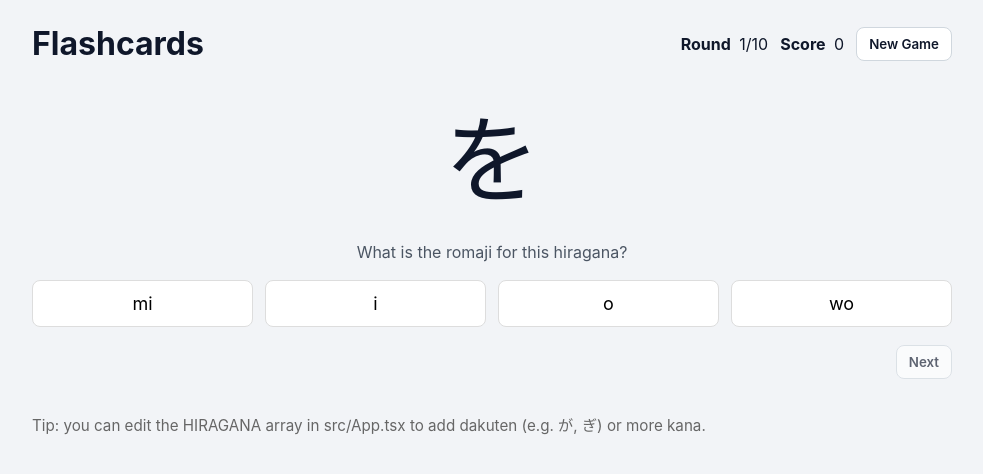
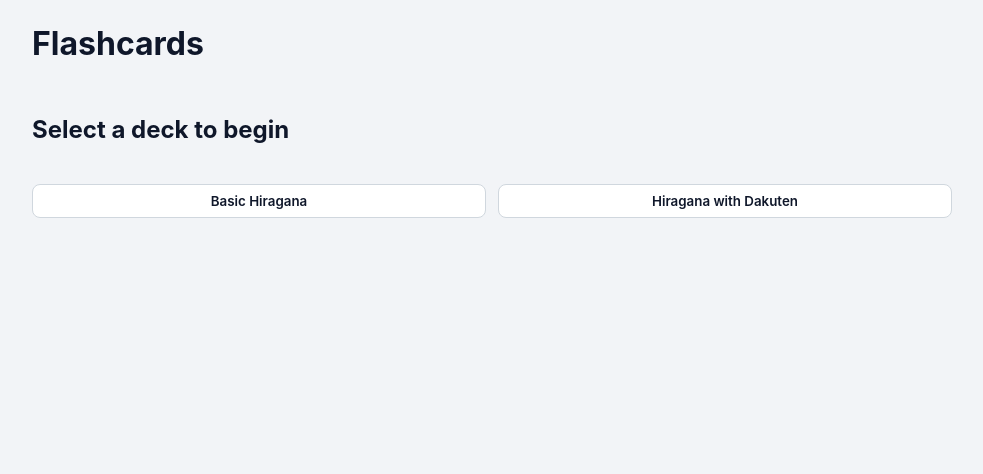
Before and after one commit to evozong/jap-flashcards, a React (Vite) app: page / in a window 1280 px wide. Shown: the top 474 px of the page, without its empty margins (148-1131 px from the left). Built offline with nearby package versions, Linux system fonts and the light colour scheme.

Commit message:
- create 2nd flashcard deck - show "review answers" during quiz - quiz auto-advances to next question after 3s - layout changes

```diff
--- a/src/App.css
+++ b/src/App.css
@@ -16,6 +16,23 @@
 
 .app__title {
   margin: 0;
+}
+
+.deck-picker {
+  display: grid;
+  gap: 16px;
+  margin-top: 24px;
+}
+
+.deck-picker__options {
+  display: grid;
+  grid-template-columns: repeat(auto-fit, minmax(220px, 1fr));
+  gap: 12px;
+}
+
+.deck-picker__button {
+  width: 100%;
+  justify-self: start;
 }
 
 .app__stats {
@@ -102,10 +119,10 @@
 .action-row {
   margin-top: 18px;
   display: flex;
-  justify-content: space-between;
+  flex-direction: column;
+  justify-content: center;
   align-items: center;
-  gap: 16px;
-  flex-wrap: wrap;
+  gap: 12px;
 }
 
 .feedback--correct {
@@ -116,9 +133,20 @@
   color: #b00020;
 }
 
+.feedback {
+  min-height: 24px;
+  text-align: center;
+}
+
+.feedback__placeholder {
+  min-height: 24px;
+}
+
 .actions {
   display: flex;
   gap: 8px;
+  justify-content: center;
+  width: 100%;
 }
 
 .finished {
@@ -133,12 +161,22 @@
   margin-top: 16px;
 }
 
+.review--persistent {
+  margin-top: 32px;
+}
+
 .review__list {
-  padding-left: 20px;
+  padding-left: 0;
+  margin: 0;
+  list-style: none;
 }
 
 .review__item {
   margin: 8px 0;
+}
+
+.review__empty {
+  color: #4b5563;
 }
 
 .review__character {
@@ -146,6 +184,30 @@
   margin-right: 8px;
 }
 
+.review__header {
+  display: flex;
+  align-items: center;
+  gap: 8px;
+  padding: 0;
+  background: none;
+  border: none;
+  cursor: pointer;
+}
+
+.review__header h3 {
+  margin: 0;
+}
+
+.review__arrow {
+  transition: transform 0.15s ease;
+  display: inline-block;
+  font-size: 16px;
+}
+
+.review__arrow--open {
+  transform: rotate(90deg);
+}
+
 .footer {
   margin-top: 36px;
   color: #666666;
--- a/src/App.tsx
+++ b/src/App.tsx
@@ -6,7 +6,6 @@ type Card = {
   romaji: string;
 };
 
-// A compact (but useful) set of hiragana. Add more if you like.
 const HIRAGANA: Card[] = [
   { hiragana: "あ", romaji: "a" },
   { hiragana: "い", romaji: "i" },
@@ -56,6 +55,47 @@ const HIRAGANA: Card[] = [
   { hiragana: "ん", romaji: "n" }
 ];
 
+const DAKUTEN: Card[] = [
+  { hiragana: "が", romaji: "ga" },
+  { hiragana: "ぎ", romaji: "gi" },
+  { hiragana: "ぐ", romaji: "gu" },
+  { hiragana: "げ", romaji: "ge" },
+  { hiragana: "ご", romaji: "go" },
+  { hiragana: "ざ", romaji: "za" },
+  { hiragana: "じ", romaji: "ji" },
+  { hiragana: "ず", romaji: "zu" },
+  { hiragana: "ぜ", romaji: "ze" },
+  { hiragana: "ぞ", romaji: "zo" },
+  { hiragana: "だ", romaji: "da" },
+  { hiragana: "ぢ", romaji: "ji (di)" },
+  { hiragana: "づ", romaji: "zu (du)" },
+  { hiragana: "で", romaji: "de" },
+  { hiragana: "ど", romaji: "do" },
+  { hiragana: "ば", romaji: "ba" },
+  { hiragana: "び", romaji: "bi" },
+  { hiragana: "ぶ", romaji: "bu" },
+  { hiragana: "べ", romaji: "be" },
+  { hiragana: "ぼ", romaji: "bo" },
+  { hiragana: "ぱ", romaji: "pa" },
+  { hiragana: "ぴ", romaji: "pi" },
+  { hiragana: "ぷ", romaji: "pu" },
+  { hiragana: "ぺ", romaji: "pe" },
+  { hiragana: "ぽ", romaji: "po" },
+];
+
+const DAKUTEN_WITH_BASIC = [...HIRAGANA, ...DAKUTEN];
+
+const DECKS = {
+  basic: {
+    label: "Basic Hiragana",
+    cards: HIRAGANA,
+  },
+  dakuten: {
+    label: "Hiragana with Dakuten",
+    cards: DAKUTEN_WITH_BASIC,
+  },
+};
+
 function shuffle<T>(arr: T[]): T[] {
   const a = arr.slice();
   for (let i = a.length - 1; i > 0; i--) {
@@ -81,27 +121,44 @@ function App() {
   const ROUND_SIZE = 10;
 
   // prepare a deck for the round (10 unique cards)
-  const [deck, setDeck] = useState<Card[]>(() => pickN(HIRAGANA, ROUND_SIZE));
+  const [activeDeckKey, setActiveDeckKey] = useState<keyof typeof DECKS | null>(null);
+  const [deck, setDeck] = useState<Card[]>([]);
   const [index, setIndex] = useState(0);
   const [score, setScore] = useState(0);
   const [selected, setSelected] = useState<string | null>(null);
   const [showAnswer, setShowAnswer] = useState(false);
   const [history, setHistory] = useState<{ card: Card; chosen: string; correct: boolean }[]>([]);
+  const [reviewOpen, setReviewOpen] = useState(false);
+  const [countdown, setCountdown] = useState<number | null>(null);
 
-  // regenerate deck when user clicks 'New Game'
-  const newGame = () => {
-    setDeck(pickN(HIRAGANA, ROUND_SIZE));
+  const startGame = (deckKey: keyof typeof DECKS) => {
+    setActiveDeckKey(deckKey);
+    setDeck(pickN(DECKS[deckKey].cards, ROUND_SIZE));
     setIndex(0);
     setScore(0);
     setSelected(null);
     setShowAnswer(false);
     setHistory([]);
+    setReviewOpen(false);
+    setCountdown(null);
+  };
+
+  const newGame = () => {
+    setActiveDeckKey(null);
+    setDeck([]);
+    setIndex(0);
+    setScore(0);
+    setSelected(null);
+    setShowAnswer(false);
+    setHistory([]);
+    setReviewOpen(false);
+    setCountdown(null);
   };
 
   const current = deck[index];
 
   // memoize choices for current card so they don't change while user decides
-  const choices = useMemo(() => (current ? makeChoices(HIRAGANA, current) : []), [current]);
+  const choices = useMemo(() => (current && activeDeckKey ? makeChoices(DECKS[activeDeckKey].cards, current) : []), [activeDeckKey, current]);
 
   const handleChoose = (choice: string) => {
     if (showAnswer) return; // prevent re-selection
@@ -116,6 +173,7 @@ function App() {
     setSelected(null);
     setShowAnswer(false);
     setIndex((i) => i + 1);
+    setCountdown(null);
   };
 
   const isFinished = index >= deck.length;
@@ -127,11 +185,39 @@ function App() {
     }
   }, [index, deck.length]);
 
+  useEffect(() => {
+    if (!showAnswer || isFinished) {
+      setCountdown(null);
+      return;
+    }
+
+    setCountdown(3);
+    let remaining = 3;
+
+    const intervalId = setInterval(() => {
+      remaining -= 1;
+      setCountdown(remaining);
+      if (remaining <= 0) {
+        clearInterval(intervalId);
+        next();
+      }
+    }, 1000);
+
+    return () => {
+      clearInterval(intervalId);
+    };
+  }, [showAnswer, isFinished]);
+
   return (
     <div className="app">
       <header className="app__header">
         <h1 className="app__title">Flashcards</h1>
         <div className="app__stats">
+          {activeDeckKey && (
+            <>
+              <span className="app__stat">
+                <strong>Deck</strong> {DECKS[activeDeckKey].label}
+              </span>
               <span className="app__stat">
                 <strong>Round</strong> {Math.min(index + 1, deck.length)}/{deck.length}
               </span>
@@ -141,10 +227,25 @@ function App() {
               <button className="button" onClick={newGame}>
                 New Game
               </button>
+            </>
+          )}
         </div>
       </header>
 
-      {!isFinished && current && (
+      {!activeDeckKey && (
+        <main className="deck-picker">
+          <h2>Select a deck to begin</h2>
+          <div className="deck-picker__options">
+            {Object.entries(DECKS).map(([key, deckInfo]) => (
+              <button key={key} className="button deck-picker__button" onClick={() => startGame(key as keyof typeof DECKS)}>
+                {deckInfo.label}
+              </button>
+            ))}
+          </div>
+        </main>
+      )}
+
+      {activeDeckKey && !isFinished && current && (
         <main>
           <section className="question">
             <div className="question__character">{current.hiragana}</div>
@@ -179,13 +280,17 @@ function App() {
 
           <div className="action-row">
             <div className="feedback">
-              {showAnswer && (
+              {showAnswer ? (
                 <div>
                   {selected === current.romaji ? (
                     <div className="feedback--correct">Correct! ✅</div>
                   ) : (
                     <div className="feedback--incorrect">Incorrect — correct answer: {current.romaji}</div>
                   )}
+                </div>
+              ) : (
+                <div className="feedback__placeholder" aria-hidden="true">
+                  &nbsp;
                 </div>
               )}
             </div>
@@ -196,14 +301,18 @@ function App() {
                 onClick={next}
                 disabled={!showAnswer}
               >
-                {index + 1 >= deck.length ? "Finish" : "Next"}
+                {showAnswer && countdown !== null
+                  ? `${index + 1 >= deck.length ? "Finish" : "Next"} (${countdown})`
+                  : index + 1 >= deck.length
+                    ? "Finish"
+                    : "Next"}
               </button>
             </div>
           </div>
         </main>
       )}
 
-      {isFinished && (
+      {activeDeckKey && isFinished && (
         <section className="finished">
           <h2>Round complete</h2>
           <p>
@@ -215,27 +324,48 @@ function App() {
               Play again
             </button>
           </div>
+        </section>
+      )}
 
-          <details className="review">
-            <summary>Review answers</summary>
-            <ol className="review__list">
-              {history.map((h, i) => (
+      {activeDeckKey && (
+        <section className="review review--persistent">
+          <button
+            className="review__header"
+            onClick={() => setReviewOpen((o) => !o)}
+            aria-expanded={reviewOpen}
+          >
+            <span className={`review__arrow ${reviewOpen ? "review__arrow--open" : ""}`}>▸</span>
+            <h2>Review answers</h2>
+          </button>
+          {reviewOpen && (
+            <>
+              {history.length === 0 ? (
+                <p className="review__empty">No answers yet. Play to see your history.</p>
+              ) : (
+                <ul className="review__list">
+                  {[...history].reverse().map((h, i) => (
                     <li key={i} className="review__item">
-                  <span className="review__character">{h.card.hiragana}</span>
+                      <span className="review__character">{h.card.hiragana} {h.card.romaji}</span>
                       <span>
-                    Chosen: <strong>{h.chosen || "(no answer)"}</strong> — Correct: <strong>{h.card.romaji}</strong>
-                    {h.correct ? " ✅" : " ❌"}
+                        {h.correct ? (
+                          <>
+                            ✅
+                          </>
+                        ) : (
+                          <>
+                             — You Chose:{" "}
+                            <strong>{h.chosen}</strong> ❌
+                          </>
+                        )}
                       </span>
                     </li>
                   ))}
-            </ol>
-          </details>
+                </ul>
+              )}
+            </>
+          )}
         </section>
       )}
-
-      <footer className="footer">
-        Tip: you can edit the HIRAGANA array in src/App.tsx to add dakuten (e.g. が, ぎ) or more kana.
-      </footer>
     </div>
   )
 }
```
Lines whose indentation alone changed are shown as unchanged.
